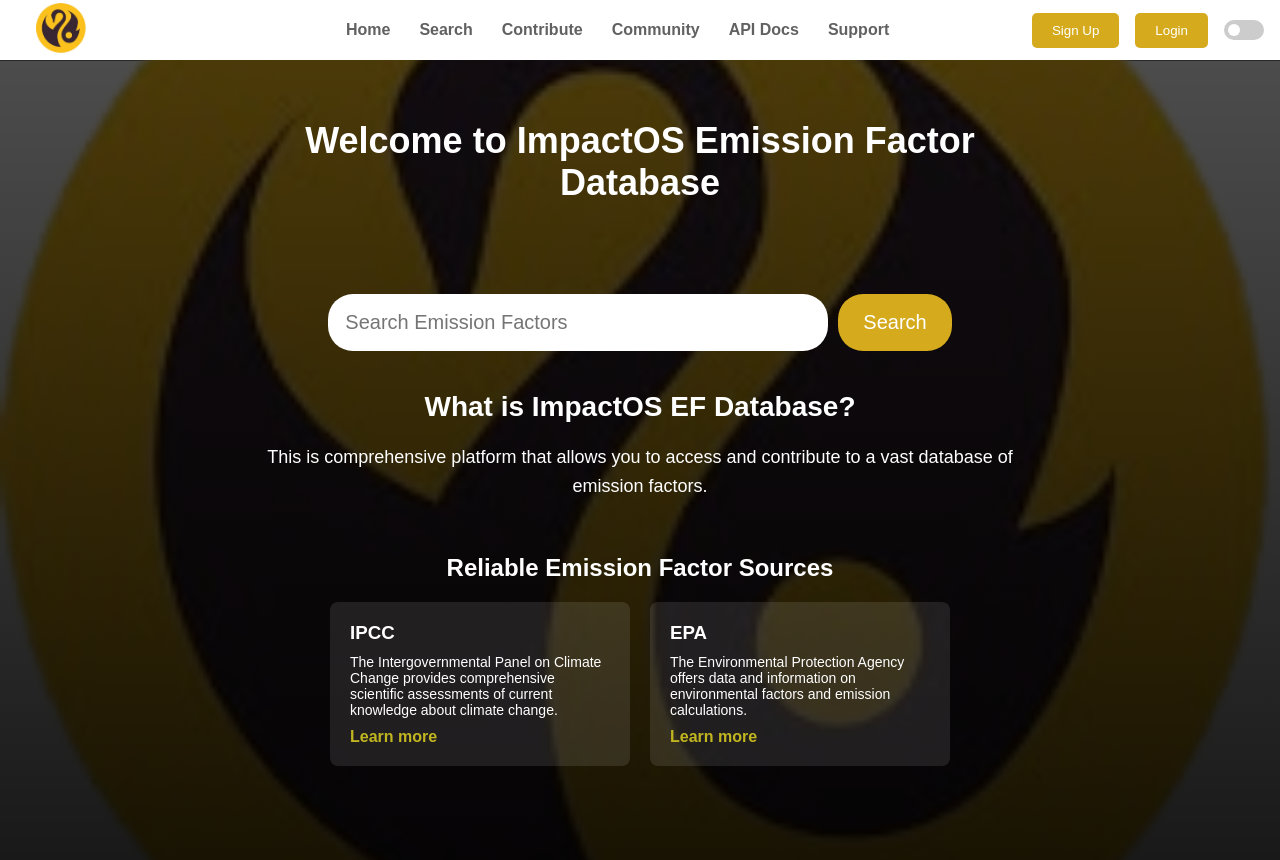
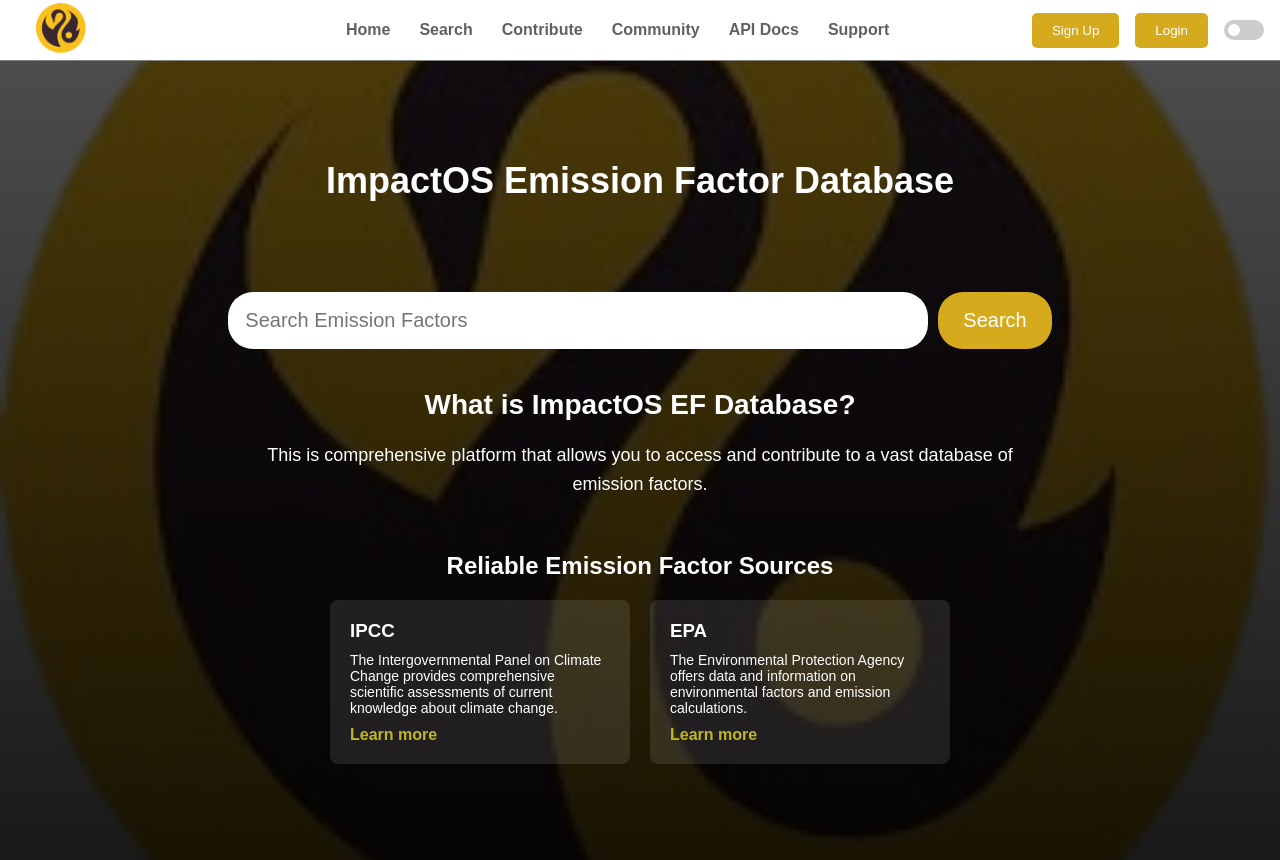
Before and after one commit to vidyawantstobattle/green-beans, a React (Create React App) app: page / in a window 1280 px wide. Built offline with nearby package versions, Linux system fonts and the light colour scheme.

Commit message:
made nav bar sticky

```diff
--- a/src/components/Navigation/Nav.css
+++ b/src/components/Navigation/Nav.css
@@ -8,6 +8,9 @@
   z-index: 999;
   box-shadow: 0 1px 0 #858282;
   padding: 0.2rem 1rem;
+  position: -webkit-sticky; /* For Safari */
+  position: sticky;
+  top: 0;
 }
 
 .navbar-logo img {
--- a/src/pages/Home/home.css
+++ b/src/pages/Home/home.css
@@ -27,6 +27,7 @@
 }
 
 .platform-info h1 {
+  margin-top: 40px;
   font-size: 36px; /* Adjusted font size */
   margin-bottom: 20px;
 }
@@ -43,7 +44,7 @@
 
 .search-bar input {
   padding: 17px; /* Increase padding for larger size */
-  width: 500px;  /* Increase width for larger size */
+  width: 700px;  /* Increase width for larger size */
   border-radius: 25px; /* Round edges */
   border: none;
   font-size: 20px; /* Increase font size */
--- a/src/pages/Home/home.js
+++ b/src/pages/Home/home.js
@@ -17,7 +17,7 @@
   return (
     <div className="home">
       <div className="platform-info">
-        <h1>Welcome to ImpactOS Emission Factor Database</h1>
+        <h1>ImpactOS Emission Factor Database</h1>
       </div>
       <div className="search-bar">
         <input
```
